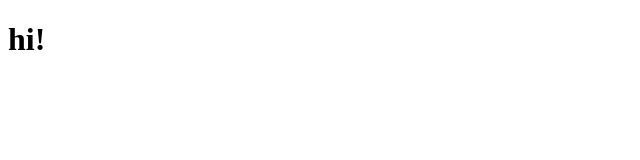
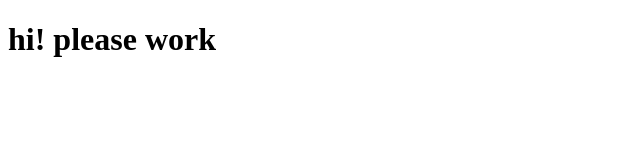
Before and after one commit to WelloJr/Course, a plain HTML site: page site/index.html in a window 1280 px wide. Shown: the whole page, without its empty margins (0-640 px from the left). Drawn offline with Linux system fonts and the light colour scheme.

Commit message:
small add

```diff
--- a/site/index.html
+++ b/site/index.html
@@ -4,6 +4,6 @@
     <title>Hello</title>
 </head>
 <body>
-    <h1>hi!</h1>
+    <h1>hi! please work</h1>
 </body>
 </html><html></html>
```
